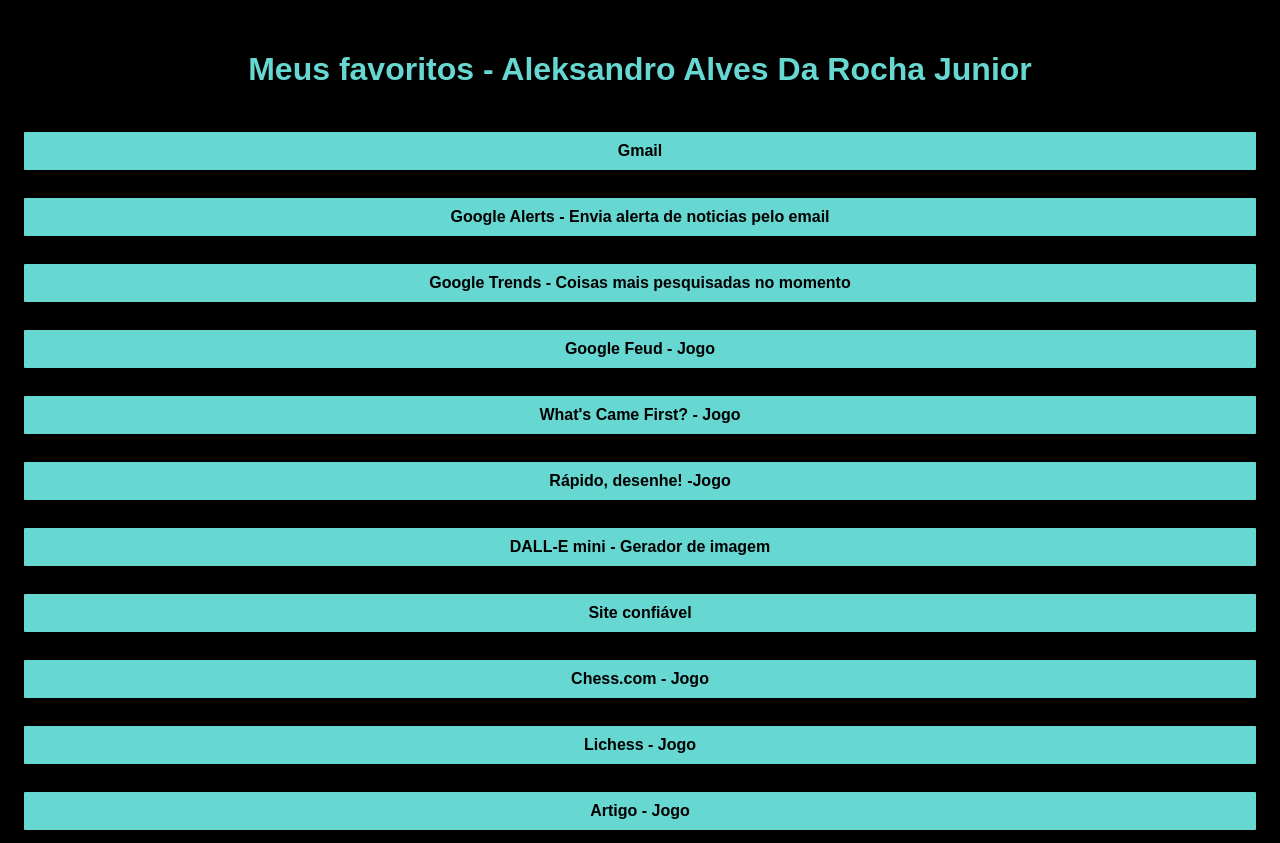
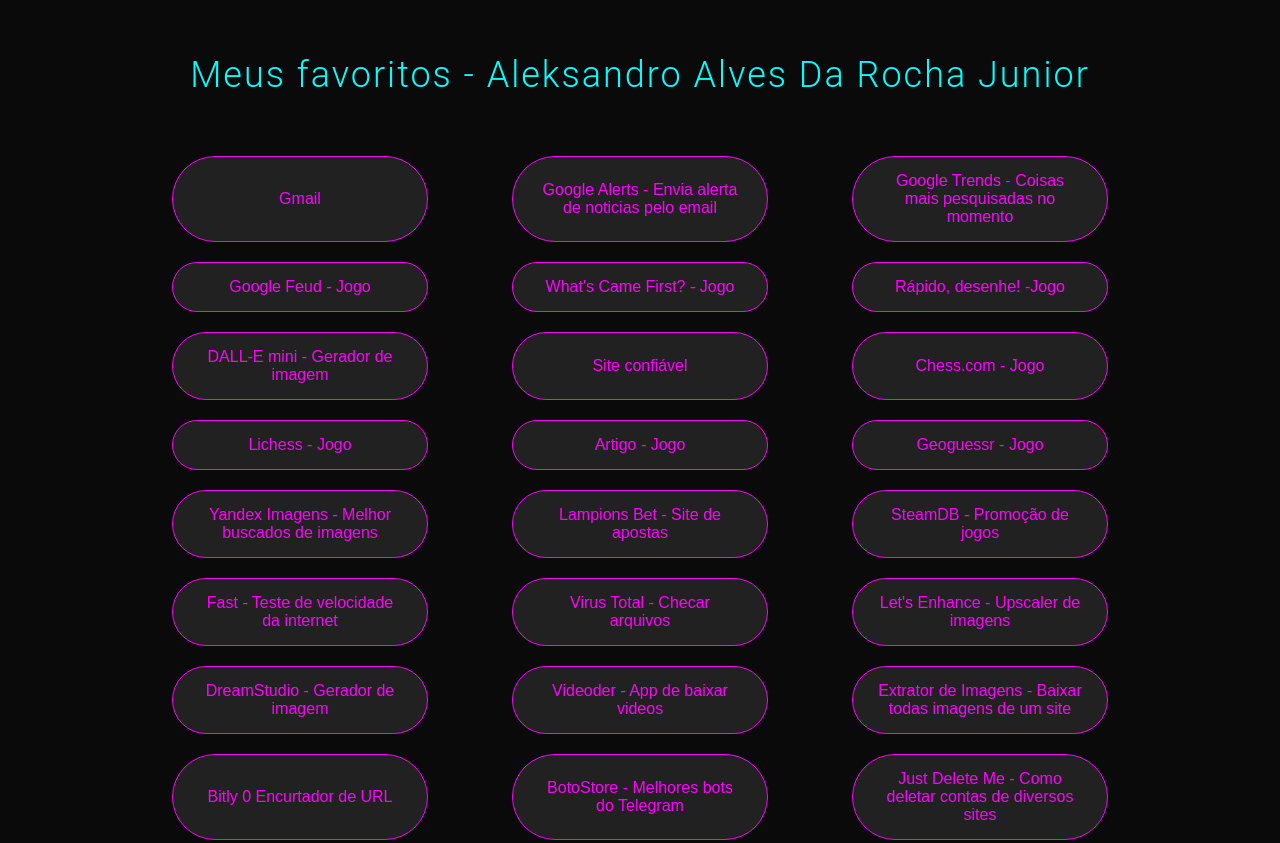
Before and after one commit to aajunior43/meusfavoritos, a plain HTML site: page index.html in a window 1280 px wide. Shown: the top 843 px of the page. Drawn offline with Linux system fonts and the light colour scheme.

Commit message:
Update index.html

```diff
--- a/index.html
+++ b/index.html
@@ -4,50 +4,53 @@
 	<title>Meus favoritos - Aleksandro Alves</title>
 	<style>
 	body {
-			background-color: #000000;
-			color: #66D7D1;
-			font-family: Arial, sans-serif;
+		background-color: #0a0a0a; /* Fundo preto */
+		color: #e6e6e6; /* Texto cinza claro */
+		font-family: 'Roboto', Arial, sans-serif; /* Fonte moderna */
 		margin: 0;
 		padding: 20px;
 	}
 
 	h1 {
-			color: #66D7D1;
-			font-size: 32px;
-			font-weight: bold;
-			margin-bottom: 30px;
+		color: #00FFFF; /* Ciano */
+		font-size: 36px;
+		font-weight: 300; /* Título mais leve */
+		margin-bottom: 50px;
 		padding: 10px;
-			border-radius: 5px;
 		text-align: center;
+		letter-spacing: 2px; /* Espaçamento de letras para um visual futurista */
 	}
 
 	.button-grid {
-			display: flex;
-			flex-direction: column;
-			align-items: center;
+		display: grid;
+		grid-template-columns: repeat(3, 1fr);
 		gap: 20px;
+		justify-items: center;
+		margin: 0 auto;
+		max-width: 1000px;
 	}
 
 	button {
-			background-color: #66D7D1;
-			color: #000000;
-			padding: 10px 20px;
-			border: 4px solid #000000;
-			border-radius: 5px;
+		background-color: #212121; /* Fundo do botão cinza escuro */
+		color: #FF00FF; /* Magenta */
+		padding: 15px 25px;
+		border: 1px solid #FF00FF; /* Contorno do botão em magenta */
+		border-radius: 50px;
 		font-size: 16px;
-			font-weight: bold;
+		font-weight: 500; /* Texto do botão em meio termo */
 		cursor: pointer;
 		transition: all 0.3s ease;
-			width: 100%;
+		width: 80%;
 		box-sizing: border-box;
 	}
 
 	button:hover {
-			background-color: #D3BCCC;
-			color: #6A0573;
+		background-color: #FF00FF; /* Fundo do botão muda para magenta */
+		color: #0a0a0a; /* Cor do texto muda para preto */
 		transform: scale(1.1);
 	}
 	</style>
+
 </head>
 <body>
 	<h1>Meus favoritos - Aleksandro Alves Da Rocha Junior</h1>
```
Lines whose indentation alone changed are shown as unchanged.
